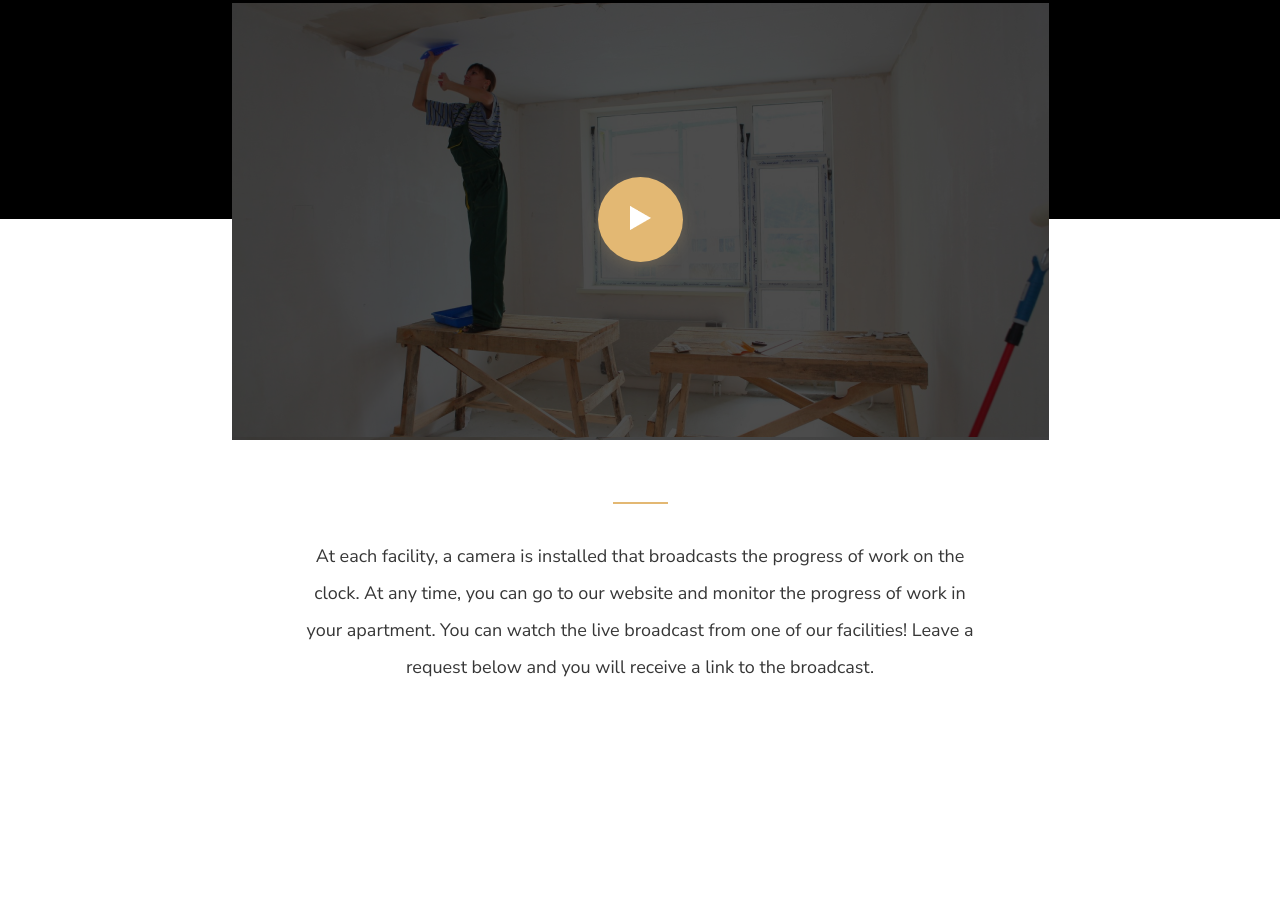
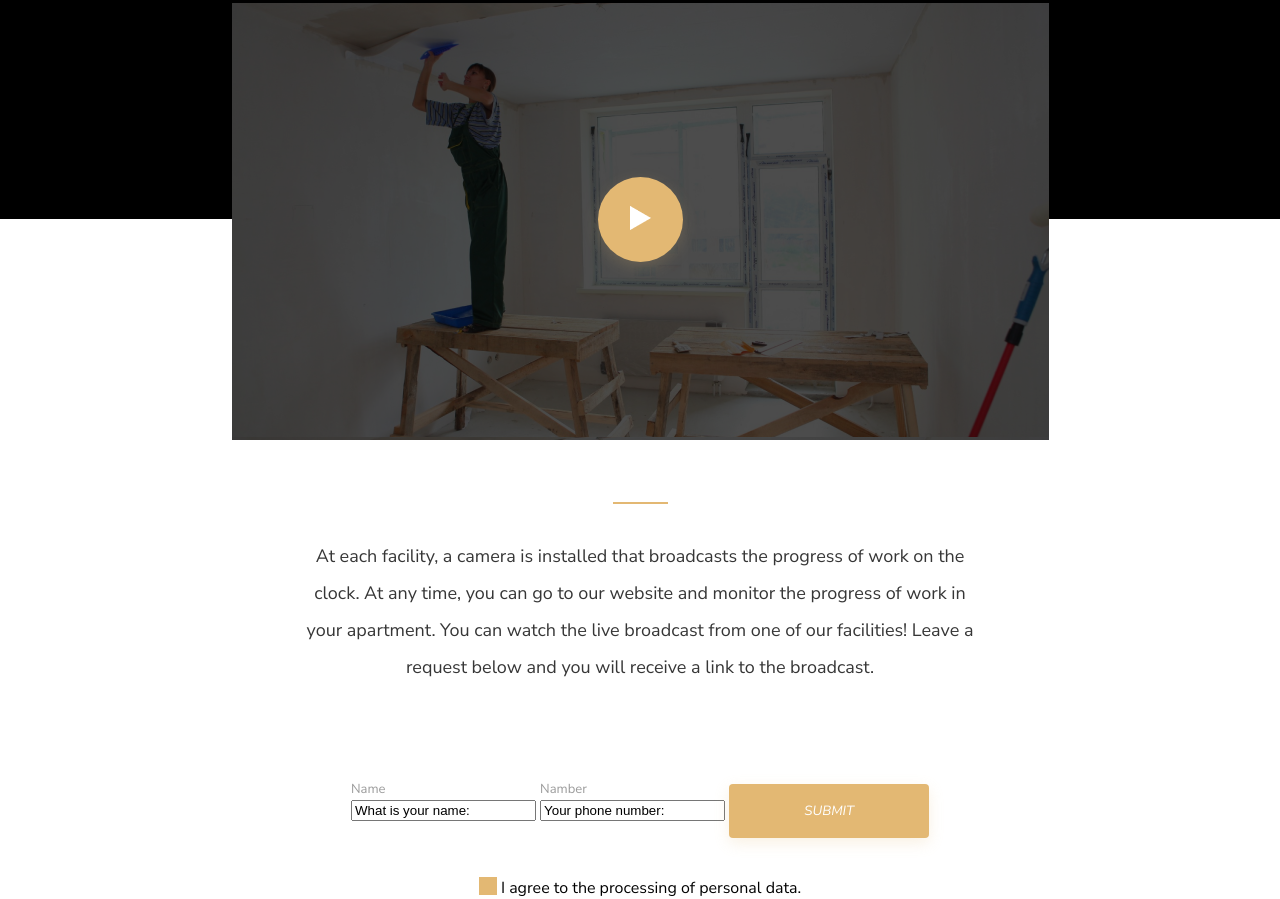
Before and after one commit to Inna-Vin/fluffy-palm-tree, a plain HTML site: page index.html in a window 1280 px wide. Shown: the part 1645-2544 px from the top of the page. Before the commit the page ends 2331 px from the top, so only its background shows below. Drawn offline with Linux system fonts and the light colour scheme; a web font is replaced by a local one.

Commit message:
section2

```diff
--- a/css/style.css
+++ b/css/style.css
@@ -79,6 +79,7 @@ border-radius: 4px;
 font-family: 'NunitoSans-Italic';
 color: white;
 text-transform: uppercase;
+border: 0;
 }
 
 .button-nav {
@@ -430,3 +431,60 @@ color: #FFFFFF;
 
     color: #363636;
 }
+
+.form {
+    width: 817px;
+    margin: 93px auto 0;
+}
+
+
+.block {
+    display: inline-block;
+    text-align: start;
+}
+
+input, label {
+    display: block;
+}
+
+
+.text-label {
+    font-family: 'NunitoSans-Regular';
+font-style: normal;
+font-weight: 400;
+font-size: 13px;
+line-height: 21px;
+
+color: rgba(54, 54, 54, 0.5);
+}
+
+.button-control {
+    padding: 18px 75px;
+}
+
+
+.first-checkbox {
+    margin-top: 39px;
+}
+.label-checkbox {
+    cursor: pointer;
+  }
+  .checkbox{
+    display: none;
+  }
+  .fake{
+    display: inline-flex;
+    width: 18px;
+    height: 18px;
+    background: #E3B873;
+    color: #fff;
+    justify-content: center;
+  }
+  .fake::before{
+    content:"\2714";
+    opacity: 0;
+    transition: .2s;
+  }
+  .checkbox:checked + .fake::before{
+    opacity: 1;
+  }
--- a/index.html
+++ b/index.html
@@ -93,6 +93,29 @@
             <hr class="control-hr">
             <p class="control-text">At each facility, a camera is installed that broadcasts the progress of work on the clock. At any time, you can go to our website and monitor the progress of work in your apartment. You can watch the live broadcast from one of our facilities!
               Leave a request below and you will receive a link to the broadcast.</p>
+              <form class="form" action="">
+                <div class="block">
+                  <label for="GET-name" class="text-label">Name
+                    <input id="GET-name" type="text" name="name" value="What is your name:">
+                   </label>
+                </div>
+                <div class="block">
+                  <label for="namber" class="text-label">Namber
+                    <input id="namber" type="text" name="name" value="Your phone number:">
+                   </label>
+                </div>
+                <div class="block">
+                  <input class="button button-control" type="button" value="submit">
+                </div>
+                <div class="first-checkbox">
+                  <label class="label-checkbox">
+                    <input type="checkbox" class="checkbox" >
+                    <span class="fake"></span>
+                    <span class="text">I agree to the processing of personal data.</span>
+                  </label>
+                </div>
+
+              </form>
           </div>
         </section>
     </main>
```
